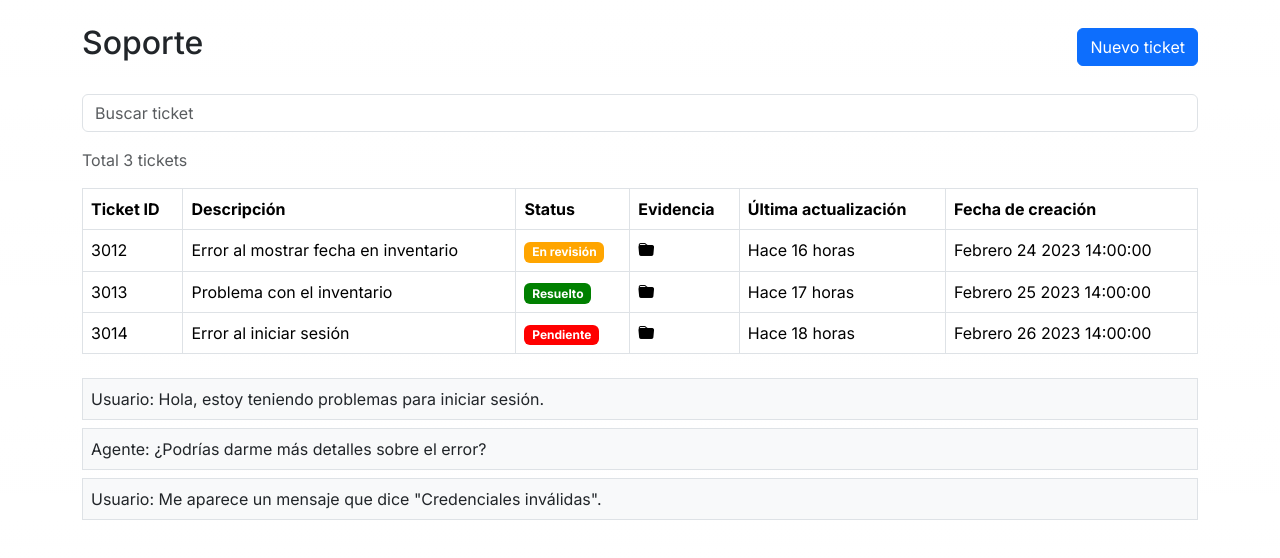
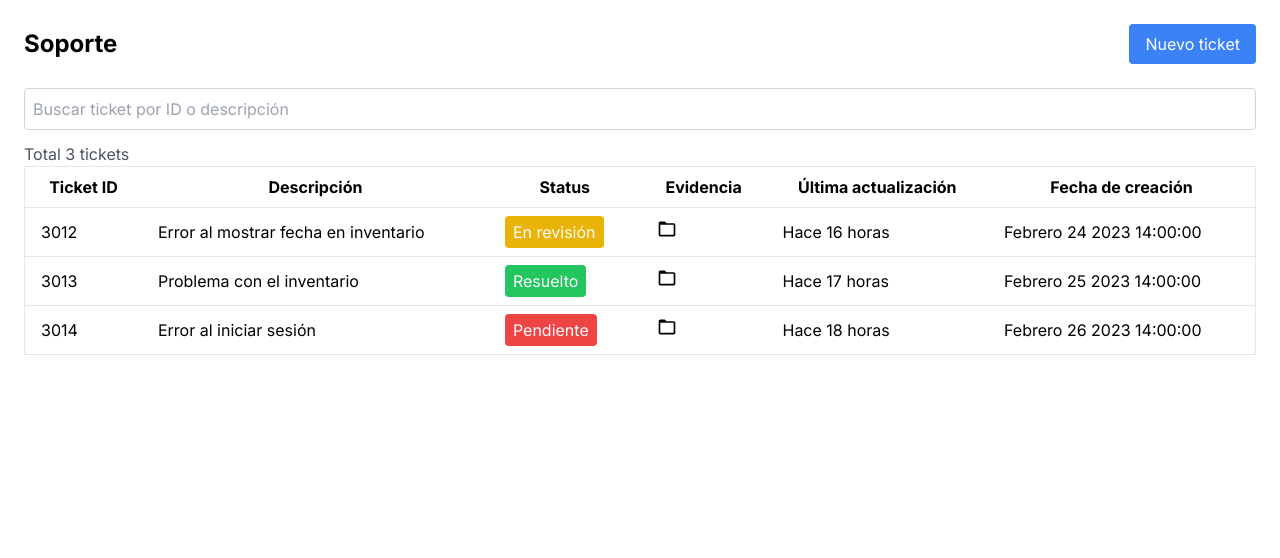
Before and after one commit to angelsaas/SoporteTSX, a Next.js app: page /Soporte in a window 1280 px wide. Shown: the top 558 px of the page. Built offline with nearby package versions, Linux system fonts and the light colour scheme.

Commit message:
se agrega el buscar por id y el evidencia

```diff
--- a/package.json
+++ b/package.json
@@ -12,9 +12,11 @@
     "@heroicons/react": "^2.1.4",
     "bootstrap": "^5.3.3",
     "bootstrap-icons": "^1.11.3",
+    "icons": "^1.0.0",
     "next": "14.2.4",
-    "react": "^18",
-    "react-dom": "^18"
+    "react": "^18.3.1",
+    "react-dom": "^18",
+    "react-icons": "^5.2.1"
   },
   "devDependencies": {
     "@types/node": "^20",
--- a/src/app/Soporte/addTicket/addTicket.tsx
+++ b/src/app/Soporte/addTicket.tsx
@@ -1,9 +1,8 @@
-"use client";
 import React from 'react';
 import 'bootstrap/dist/css/bootstrap.min.css';
 import 'bootstrap-icons/font/bootstrap-icons.css';
 
-export default function AddTicketPage() {
+function addTicket() {
   return (
     <div className="container mt-4">
       <h2>Nuevo Ticket</h2>
@@ -25,3 +24,5 @@ export default function AddTicketPage() {
     </div>
   );
 }
+
+export default addTicket;
--- a/src/app/Soporte/page.tsx
+++ b/src/app/Soporte/page.tsx
@@ -1,9 +1,19 @@
-"use client";
+"use client"
 import React, { useState } from 'react';
-import 'bootstrap/dist/css/bootstrap.min.css';
-import 'bootstrap-icons/font/bootstrap-icons.css';
-import styles from './soporte.module.css';
-import Link from 'next/link'; // Importa el componente Link de Next.js
+import { BiFolder } from 'react-icons/bi';
+
+
+interface Comment {
+  user: string;
+  message: string;
+  date: string;
+}
+
+interface Evidence {
+  id: number;
+  name: string;
+  url: string;
+}
 
 interface Ticket {
   id: number;
@@ -11,74 +21,164 @@ interface Ticket {
   status: 'En revisión' | 'Resuelto' | 'Pendiente';
   lastUpdate: string;
   creationDate: string;
+  comments: Comment[];
+  evidences: Evidence[];
 }
 
 export default function Page() {
-  const [buttonClass, setButtonClass] = useState('');
+  const [expandedTicketId, setExpandedTicketId] = useState<number | null>(null);
+  const [expandedEvidenceId, setExpandedEvidenceId] = useState<number | null>(null);
+  const [searchTerm, setSearchTerm] = useState<string>('');
 
-  const handleButtonClick = () => {
-    setButtonClass(styles['button-clicked']);
-    setTimeout(() => setButtonClass(''), 300);
+  const handleTicketClick = (id: number) => {
+    setExpandedTicketId(expandedTicketId === id ? null : id);
+    setExpandedEvidenceId(null);
+  };
+
+  const handleEvidenceClick = (id: number, e: React.MouseEvent) => {
+    e.stopPropagation();
+    setExpandedEvidenceId(expandedEvidenceId === id ? null : id);
+  };
+
+  const handleSearchChange = (event: React.ChangeEvent<HTMLInputElement>) => {
+    setSearchTerm(event.target.value);
   };
 
   const tickets: Ticket[] = [
-    { id: 3012, description: 'Error al mostrar fecha en inventario', status: 'En revisión', lastUpdate: 'Hace 16 horas', creationDate: 'Febrero 24 2023 14:00:00' },
-    { id: 3013, description: 'Problema con el inventario', status: 'Resuelto', lastUpdate: 'Hace 17 horas', creationDate: 'Febrero 25 2023 14:00:00' },
-    { id: 3014, description: 'Error al iniciar sesión', status: 'Pendiente', lastUpdate: 'Hace 18 horas', creationDate: 'Febrero 26 2023 14:00:00' },
+    {
+      id: 3012,
+      description: 'Error al mostrar fecha en inventario',
+      status: 'En revisión',
+      lastUpdate: 'Hace 16 horas',
+      creationDate: 'Febrero 24 2023 14:00:00',
+      comments: [
+        { user: 'Usuario', message: 'Hola, estoy teniendo problemas para iniciar sesión.', date: 'Febrero 24 2023 15:00:00' },
+        { user: 'Agente', message: '¿Podrías darme más detalles sobre el error?', date: 'Febrero 24 2023 16:00:00' },
+      ],
+      evidences: [
+        { id: 1, name: 'Screenshot1.png', url: '/path/to/screenshot1.png' },
+        { id: 2, name: 'skibidi.txt', url: '/path/to/skibidi.txt' },
+      ],
+    },
+    {
+      id: 3013,
+      description: 'Problema con el inventario',
+      status: 'Resuelto',
+      lastUpdate: 'Hace 17 horas',
+      creationDate: 'Febrero 25 2023 14:00:00',
+      comments: [
+        { user: 'Usuario', message: 'El inventario no se actualiza.', date: 'Febrero 25 2023 15:00:00' },
+        { user: 'Agente', message: 'Hemos resuelto el problema.', date: 'Febrero 25 2023 16:00:00' },
+      ],
+      evidences: [
+        { id: 1, name: 'toilet.png', url: '/path/to/toilet.png' },
+      ],
+    },
+    {
+      id: 3014,
+      description: 'Error al iniciar sesión',
+      status: 'Pendiente',
+      lastUpdate: 'Hace 18 horas',
+      creationDate: 'Febrero 26 2023 14:00:00',
+      comments: [
+        { user: 'Usuario', message: 'Me aparece un mensaje que dice "Credenciales inválidas".', date: 'Febrero 26 2023 15:00:00' },
+      ],
+      evidences: [],
+    },
   ];
 
+  const filteredTickets = tickets.filter(ticket =>
+    ticket.id.toString().includes(searchTerm) ||
+    ticket.description.toLowerCase().includes(searchTerm.toLowerCase())
+  );
+
   return (
-    <div className="container mt-4">
-      <div className="d-flex justify-content-between align-items-center mb-4">
-        <h2>Soporte</h2>
-        <Link href="/addTicket">
-          <button className={`btn btn-primary ${buttonClass}`} onClick={handleButtonClick}>
+    <div className="min-h-screen bg-white text-black">
+      <div className="container mx-auto p-6">
+        <div className="flex justify-between items-center mb-6">
+          <h2 className="text-2xl font-bold">Soporte</h2>
+          <a
+            href="/addTicket"
+            className="bg-blue-500 text-white px-4 py-2 rounded hover:bg-blue-700 transition duration-300"
+          >
             Nuevo ticket
-          </button>
-        </Link>
+          </a>
         </div>
-      <input type="text" className="form-control mb-3" placeholder="Buscar ticket" />
-      <p className="text-muted">Total {tickets.length} tickets</p>
+        <input
+          type="text"
+          className="w-full mb-3 p-2 border border-gray-300 rounded"
+          placeholder="Buscar ticket por ID o descripción"
+          value={searchTerm}
+          onChange={handleSearchChange}
+        />
+        <p className="text-gray-600">Total {filteredTickets.length} tickets</p>
 
-      <table className="table table-bordered">
-        <thead className="thead-light">
+        <table className="min-w-full bg-white border border-gray-200">
+          <thead>
             <tr>
-            <th>Ticket ID</th>
-            <th>Descripción</th>
-            <th>Status</th>
-            <th>Evidencia</th>
-            <th>Última actualización</th>
-            <th>Fecha de creación</th>
+              <th className="py-2 px-4 border-b">Ticket ID</th>
+              <th className="py-2 px-4 border-b">Descripción</th>
+              <th className="py-2 px-4 border-b">Status</th>
+              <th className="py-2 px-4 border-b">Evidencia</th>
+              <th className="py-2 px-4 border-b">Última actualización</th>
+              <th className="py-2 px-4 border-b">Fecha de creación</th>
             </tr>
           </thead>
           <tbody>
-          {tickets.map(ticket => (
-            <tr key={ticket.id}>
-              <td>{ticket.id}</td>
-              <td>{ticket.description}</td>
-              <td>
-                <span className={`badge ${getStatusBadgeClass(ticket.status)}`}>
+            {filteredTickets.map(ticket => (
+              <React.Fragment key={ticket.id}>
+                <tr className="hover:bg-gray-100 cursor-pointer" onClick={() => handleTicketClick(ticket.id)}>
+                  <td className="py-2 px-4 border-b">{ticket.id}</td>
+                  <td className="py-2 px-4 border-b">{ticket.description}</td>
+                  <td className="py-2 px-4 border-b">
+                    <span className={`inline-block px-2 py-1 rounded ${getStatusBadgeClass(ticket.status)}`}>
                       {ticket.status}
                     </span>
                   </td>
-              <td><i className="bi bi-folder-fill"></i></td>
-              <td>{ticket.lastUpdate}</td>
-              <td>{ticket.creationDate}</td>
+                  <td className="py-2 px-4 border-b">
+                    <button onClick={(e) => handleEvidenceClick(ticket.id, e)}>
+                      <BiFolder className="text-xl" />
+                    </button>
+                  </td>
+                  <td className="py-2 px-4 border-b">{ticket.lastUpdate}</td>
+                  <td className="py-2 px-4 border-b">{ticket.creationDate}</td>
                 </tr>
+                {expandedTicketId === ticket.id && (
+                  <tr>
+                    <td colSpan={6} className="py-2 px-4 bg-gray-50">
+                      <div className="mt-2">
+                        {ticket.comments.map((comment, index) => (
+                          <div key={index} className="p-2 border-b">
+                            <span className="font-semibold">{comment.user}:</span> {comment.message} <br />
+                            <span className="text-gray-500">{comment.date}</span>
+                          </div>
+                        ))}
+                      </div>
+                    </td>
+                  </tr>
+                )}
+              </React.Fragment>
             ))}
           </tbody>
         </table>
 
-      <div className="mt-4">
-        <div className="p-2 bg-light border">
-          <span className="font-weight-bold">Usuario:</span> Hola, estoy teniendo problemas para iniciar sesión.
+        {expandedEvidenceId !== null && (
+          <aside className="fixed top-0 right-0 w-1/3 h-full bg-gray-200 shadow-lg p-4 overflow-y-auto">
+            <button onClick={() => setExpandedEvidenceId(null)} className="text-red-500 mb-4">Cerrar</button>
+            <h2 className="text-xl font-bold mb-4">Evidencias del Ticket {expandedEvidenceId}</h2>
+            {tickets.find(ticket => ticket.id === expandedEvidenceId)?.evidences.length ? (
+              tickets.find(ticket => ticket.id === expandedEvidenceId)?.evidences.map(evidence => (
+                <div key={evidence.id} className="mb-4">
+                  <a href={evidence.url} className="text-blue-500" target="_blank" rel="noopener noreferrer">
+                    {evidence.name}
+                  </a>
                 </div>
-        <div className="p-2 bg-light border mt-2">
-          <span className="font-weight-bold">Agente:</span> ¿Podrías darme más detalles sobre el error?
-        </div>
-        <div className="p-2 bg-light border mt-2">
-          <span className="font-weight-bold">Usuario:</span> Me aparece un mensaje que dice "Credenciales inválidas".
-        </div>
+              ))
+            ) : (
+              <p>No hay evidencias disponibles para este ticket.</p>
+            )}
+          </aside>
+        )}
       </div>
     </div>
   );
@@ -87,12 +187,12 @@ export default function Page() {
 function getStatusBadgeClass(status: string) {
   switch (status) {
     case 'En revisión':
-      return styles['badge-en-revision'];
+      return 'bg-yellow-500 text-white';
     case 'Resuelto':
-      return styles['badge-resuelto'];
+      return 'bg-green-500 text-white';
     case 'Pendiente':
-      return styles['badge-pendiente'];
+      return 'bg-red-500 text-white';
     default:
-      return 'badge-secondary';
+      return 'bg-gray-500 text-white';
   }
 }
--- a/src/app/Soporte/soporte.module.css
+++ /dev/null
@@ -1,24 +0,0 @@
-.badge-pendiente {
-    background-color: red;
-    color: white;
-  }
-
-  .badge-en-revision {
-    background-color: orange;
-    color: white;
-  }
-
-  .badge-resuelto {
-    background-color: green;
-    color: white;
-  }
-
-  @keyframes buttonClickAnimation {
-    0% { transform: scale(1); }
-    50% { transform: scale(1.1); }
-    100% { transform: scale(1); }
-  }
-
-  .button-clicked {
-    animation: buttonClickAnimation 0.3s ease-in-out;
-  }
```
Also changed, not shown: 1 other file (tests, documents, lock files or other folders). Lines whose indentation alone changed are shown as unchanged.
